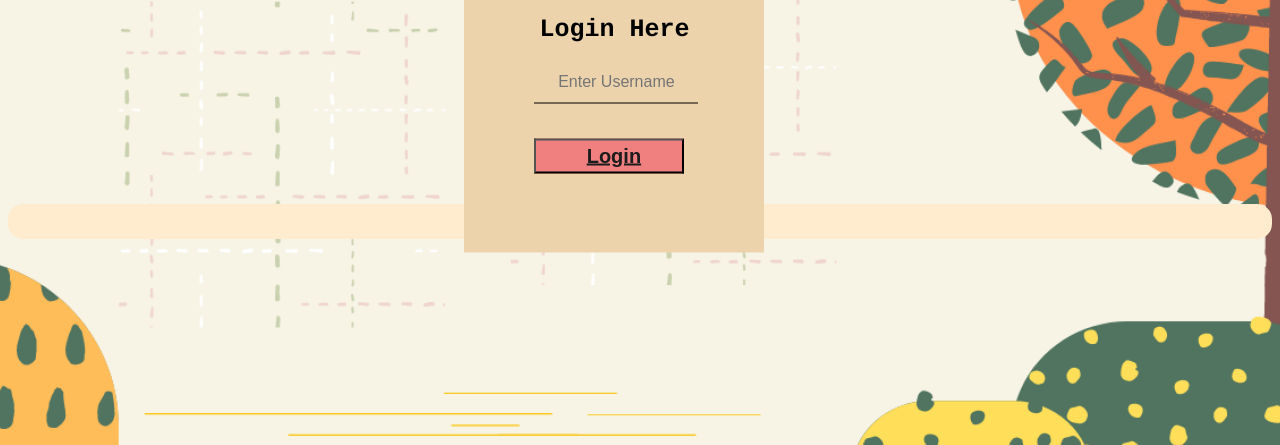
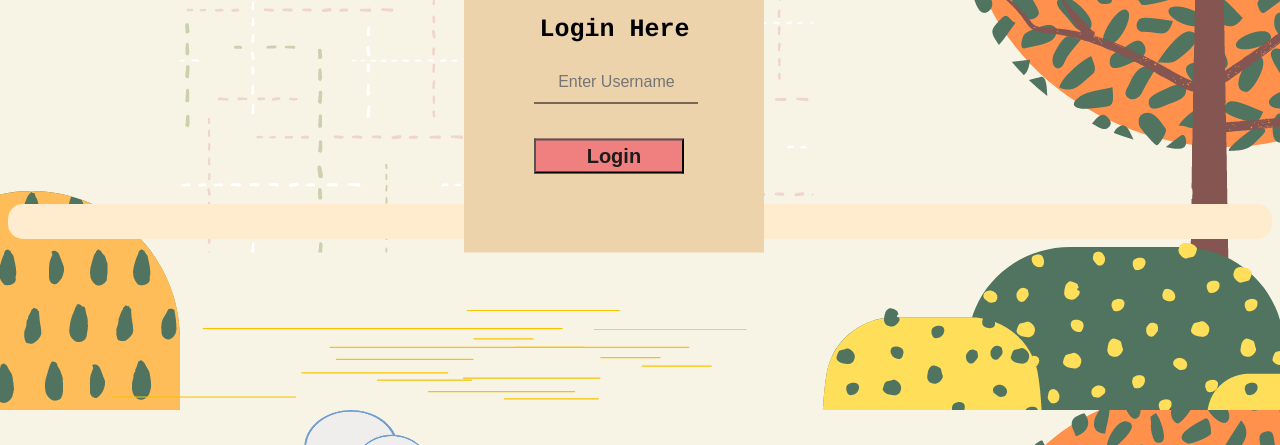
Before and after one commit to Projek-Game-DPW/Pukul-Karakter, a plain HTML site: page index.html in a window 1280 px wide. Shown: the part 310-755 px from the top of the page. Drawn offline with Linux system fonts and the light colour scheme.

Commit message:
update text decoration
upadate text-decoration

```diff
--- a/index.html
+++ b/index.html
@@ -7,8 +7,7 @@
     body{
         background: url(BG1.png);
         background-size: cover;
-        background-position:center ;
-        height: 100vh;
+
     }
     .login-box{
         width: 300px;
@@ -18,7 +17,7 @@
         left: 48%;
         position: absolute;
         box-sizing: border-box;
-        padding: 70px;
+        padding:70px;
         transform: translate(-50%, -50%);
         font-size: 15px;
     }
@@ -65,9 +64,11 @@
        font-size: 20px;
        color: rgb(29, 28, 28);
        font-weight: bold;
+       text-decoration: none;
 
    }
    .login-box a:hover{
+
         color: rgb(124, 15, 15);
    }
 
```
